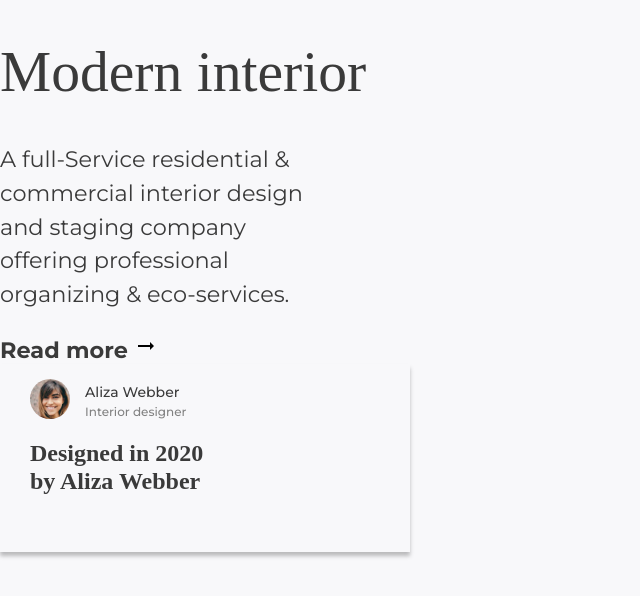
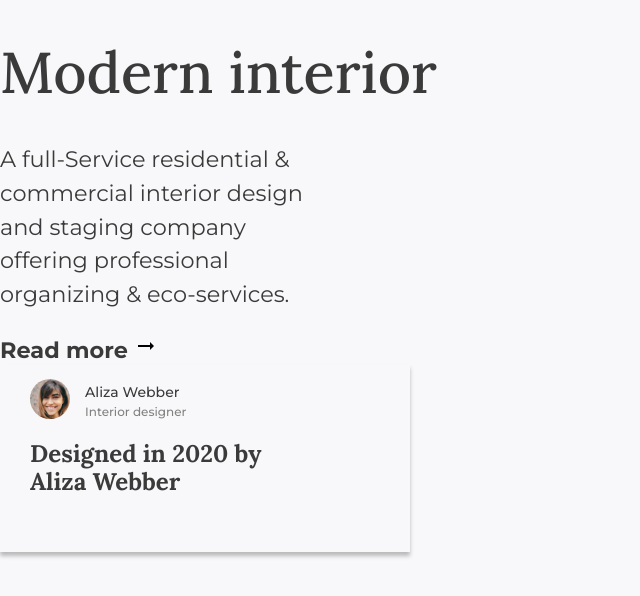
Before and after one commit to GavinITP/Interior-Consultant, a plain HTML site: page index.html in a window 1280 px wide. Shown: the whole page, without its empty margins (0-640 px from the left). Drawn offline with Linux system fonts and the light colour scheme.

Commit message:
Import all css file from styles.css

```diff
--- a/css/styles.css
+++ b/css/styles.css
@@ -1,3 +1,6 @@
+@import "./fonts.css";
+@import "./normalize.css";
+
 /* box-sizing */
 * {
   box-sizing: border-box;
--- a/index.html
+++ b/index.html
@@ -4,8 +4,6 @@
     <meta charset="UTF-8" />
     <meta http-equiv="X-UA-Compatible" content="IE=edge" />
     <meta name="viewport" content="width=device-width, initial-scale=1.0" />
-    <link rel="stylesheet" href="css/fonts.css" />
-    <link rel="stylesheet" href="css/normalize.css" />
     <link rel="stylesheet" href="css/styles.css" />
     <title>Interior Consultant</title>
   </head>
@@ -18,7 +16,7 @@
       </p>
       <a class="article__link" href="#">
         Read more
-        <img src="icons/arrow_right.svg" alt="">
+        <img src="icons/arrow_right.svg" alt="" />
       </a>
     </article>
     <div class="card">
```
